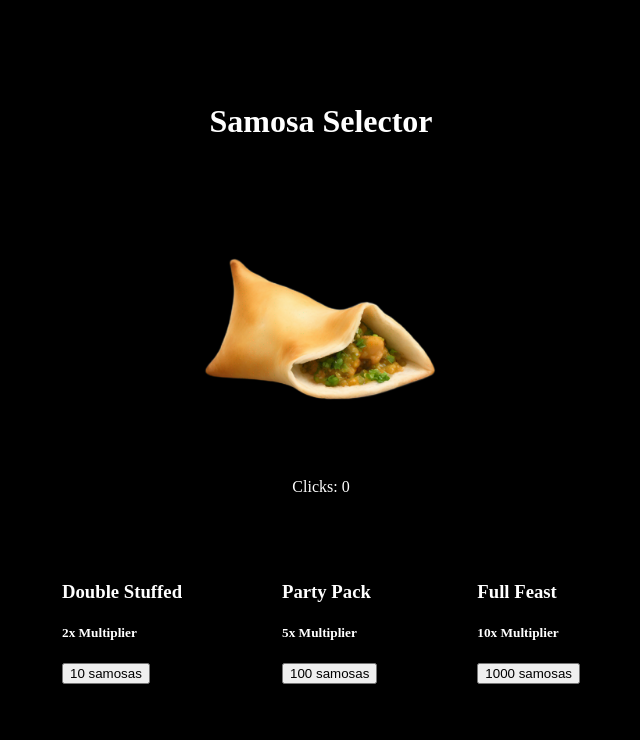
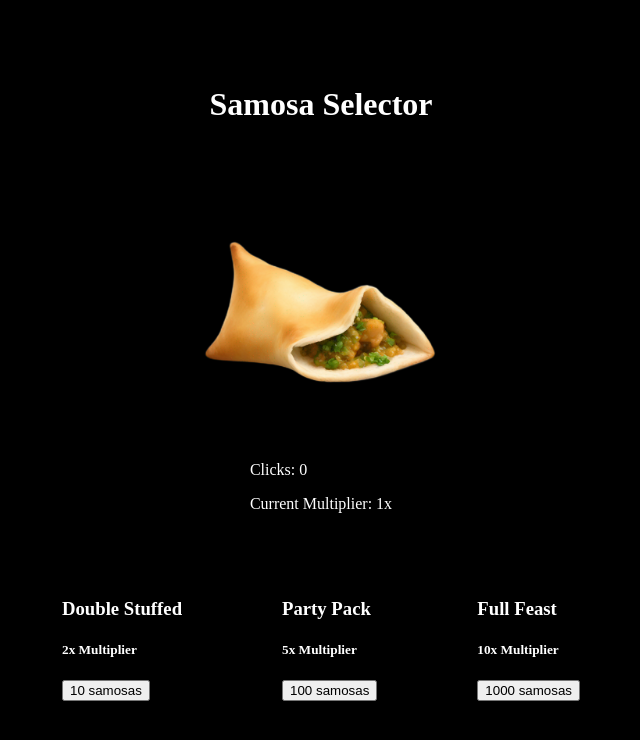
Before and after one commit to AlanGonzalez10123/Samosa-Selector, a React (Vite) app in the folder SamosaSelector/: page / in a window 1280 px wide. Shown: the top 740 px of the page, without its empty margins (319-959 px from the left). Built offline with nearby package versions, Linux system fonts and the light colour scheme.

Commit message:
multiplier displayed

```diff
--- a/SamosaSelector/src/App.jsx
+++ b/SamosaSelector/src/App.jsx
@@ -51,6 +51,7 @@ function App() {
       </div>
       <div className="Clicker">
         <p>Clicks: {clicks}</p>
+        <p>Current Multiplier: {multiplier}x </p>
       </div>
 
       <div className="Multipliers">
```
